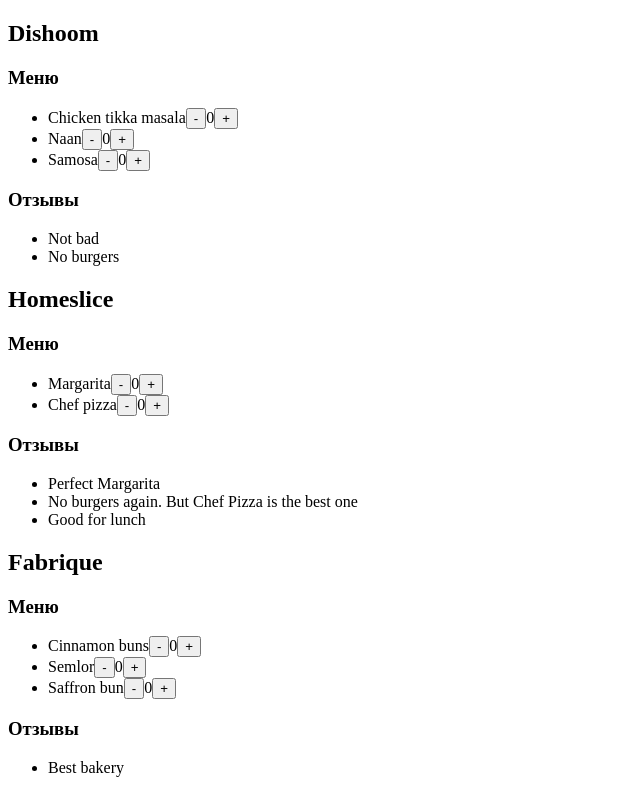
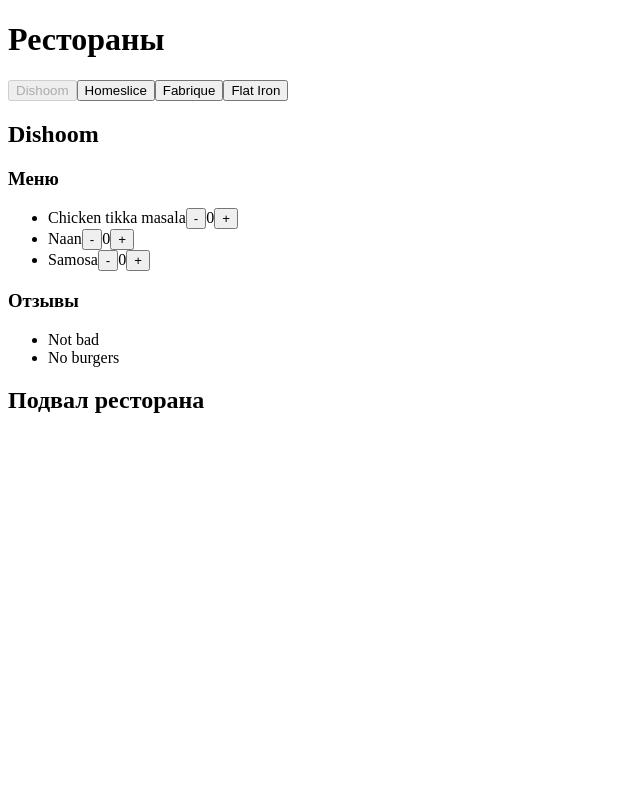
Before and after one commit to LVJameskirk/learnjs-react, a React (Vite) app: page / in a window 1280 px wide. Shown: the top 800 px of the page, without its empty margins (0-640 px from the left). Built offline with nearby package versions, Linux system fonts and the light colour scheme.

Commit message:
feat: add solution for tabs

```diff
--- a/src/components/layout/Layout.jsx
+++ b/src/components/layout/Layout.jsx
@@ -1,9 +1,13 @@
 export const Layout = ({ children }) => {
   return (
     <>
-      <header></header>
+      <header>
+        <h1>Рестораны</h1>
+      </header>
       <main>{children}</main>
-      <footer></footer>
+      <footer>
+        <h2>Подвал ресторана</h2>
+      </footer>
     </>
   );
 };
--- a/src/components/restaurant/Restaurant.jsx
+++ b/src/components/restaurant/Restaurant.jsx
@@ -1,9 +1,10 @@
 import { Menu } from "../menu/Menu";
 import { Reviews } from "../reviews/Reviews";
 
-export const Restaurant = ({ restaurant }) => {
-    const { name, menu, reviews } = restaurant;
-
+export const Restaurant = ({ name, menu, reviews }) => {
+  if (!menu) {
+    return null;
+  }
   return (
     <div>
       <h2>{name}</h2>
--- a/src/components/restaurants-page/RestaurantsPage.jsx
+++ b/src/components/restaurants-page/RestaurantsPage.jsx
@@ -1,11 +1,38 @@
+import { useState } from "react";
 import { Restaurant } from "../restaurant/Restaurant";
+import { Tab } from "../tab/Tab";
 
 export const RestaurantsPage = ({ restaurants }) => {
+  const [activeRestaurantId, setActiveRestaurantId] = useState(restaurants[0].id);
+
+  const activeRestaurant = restaurants.find(({ id }) => id === activeRestaurantId);
+
+  const handleSetActiveRestaurantId = (id) => {
+    if (activeRestaurantId === id) {
+      return;
+    }
+
+    setActiveRestaurantId(id);
+  }
+
   return (
     <div>
-      {restaurants.map((restaurant) => (
-        <Restaurant key={restaurant.id} restaurant={restaurant}/>
+      <nav>
+        {restaurants.map(({ id, name}) => (
+        <Tab
+          key={id}
+          title={name}
+          onClick={() => handleSetActiveRestaurantId(id)}
+          isActive={id === activeRestaurantId}
+        />
       ))}
+      </nav>
+
+      <Restaurant
+        name={activeRestaurant.name}
+        menu={activeRestaurant.menu}
+        reviews={activeRestaurant.reviews}
+      />
     </div>
   );
 };
--- /dev/null
+++ b/src/components/tab/Tab.jsx
@@ -0,0 +1,7 @@
+export const Tab = ({ title, onClick, isActive }) => {
+  return (
+    <button disabled={isActive} onClick={onClick}>
+      {title}
+    </button>
+  );
+}
```
Lines whose indentation alone changed are shown as unchanged.
